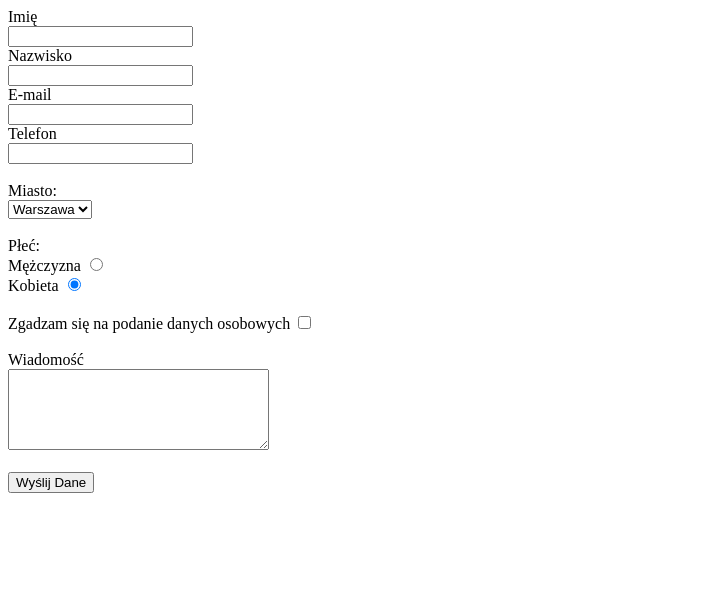
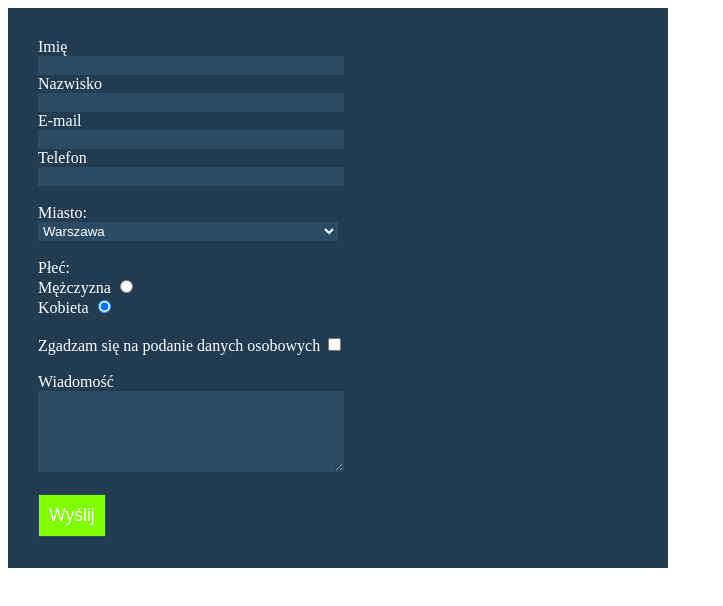
Before and after one commit to vayha/vayha.github.io, a plain HTML site: page index.html in a window 1280 px wide. Shown: the whole page, without its empty margins (0-723 px from the left). Drawn offline with Linux system fonts and the light colour scheme.

Commit message:
ostylowany formularz

```diff
--- /dev/null
+++ b/css/style.css
@@ -0,0 +1,79 @@
+
+
+form {
+    width: 600px;
+    height: 500px;
+
+    background-color: #213b50;
+    padding: 30px;
+    color: white;
+
+}
+
+input:focus {
+    background-color: #4e708c;
+    border: 1px solid #4e708c;
+}
+input, select, textarea {
+    background-color: #2b4a64;
+    border: 1px solid #2b4a64;
+
+}
+
+input:focus, select:focus, textarea:focus {
+    outline: none;
+}
+
+select {
+    color: white;
+}
+
+input[type="submit"] {
+    background-color: chartreuse;
+    padding: 10px;
+    font-size: 1.1em;
+    color: white;
+    font-weight: 200
+
+}
+input[type="text"] {
+    width: 50%;
+}
+textarea {
+    width: 50%
+}
+input[type="email"] {
+    width: 50%;
+}
+
+select {
+    width: 50%;
+}
+/*
+
+label {
+dispaly: block;
+}
+
+label[for=male"],
+label[for=female],
+label[for=agrement]
+{
+display: inline;
+}
+
+input:not([name="gender"]),
+select, textarea {
+background-color:34323;
+width: 300px
+border: 1px solid 534534
+}
+
+input[type="checkbox"] {
+width 10px;
+display: inline;
+}
+
+
+
+*/
--- a/index.html
+++ b/index.html
@@ -3,6 +3,7 @@
 <head>
     <meta charset="UTF-8">
     <title>Formularz</title>
+    <link rel="stylesheet" href="css/style.css">
 </head>
 <body>
     <form action="https://formspree.io/matiice@interia.pl" method="POST">
@@ -39,7 +40,7 @@
         <label for="message">Wiadomość</label><br>
         <textarea id="message" cols="30" rows="5" name="wiadomość"></textarea><br><br>
 
-        <input type="submit" value="Wyślij Dane">
+        <input type="submit" value="Wyślij">
 
     </form>
 </body>
```
